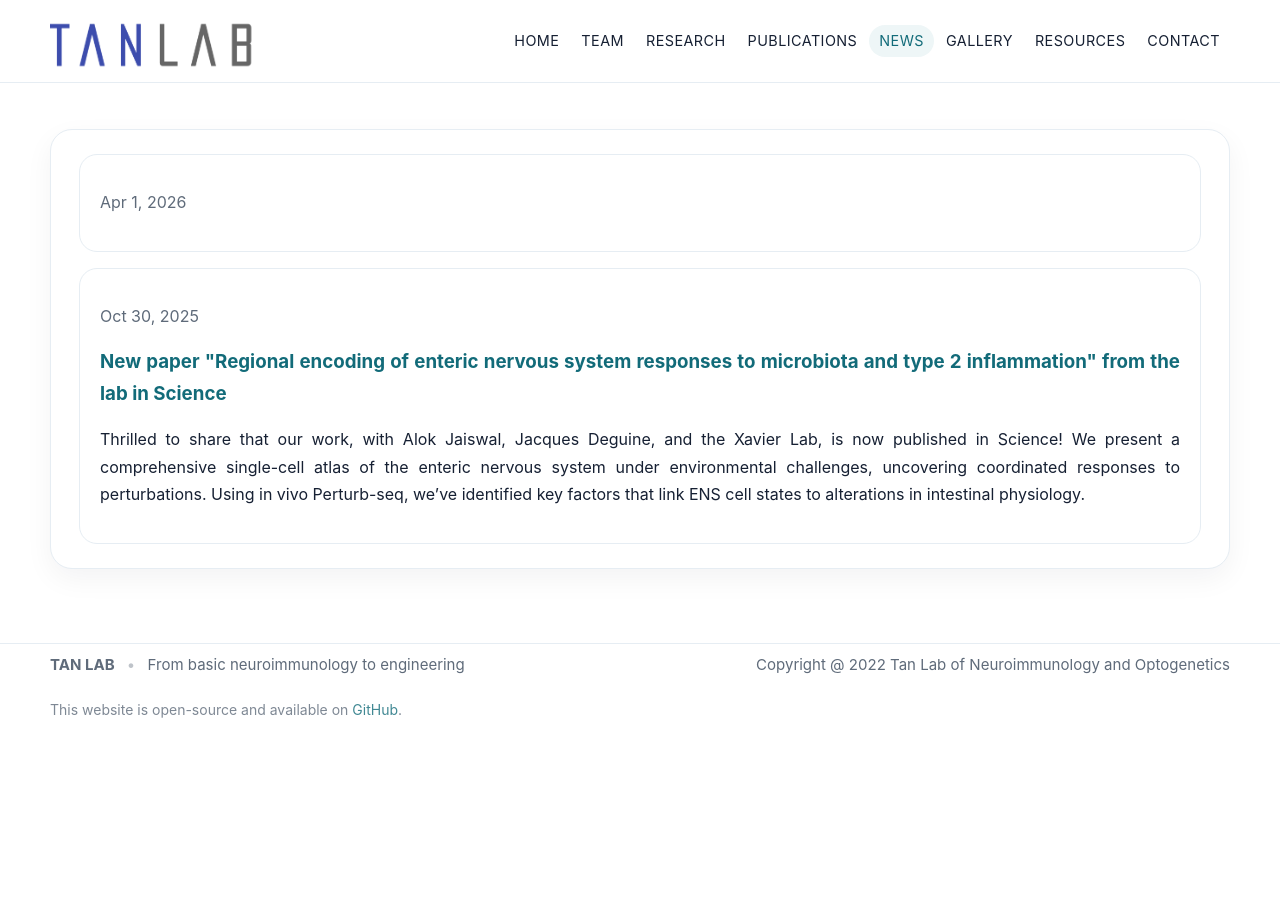
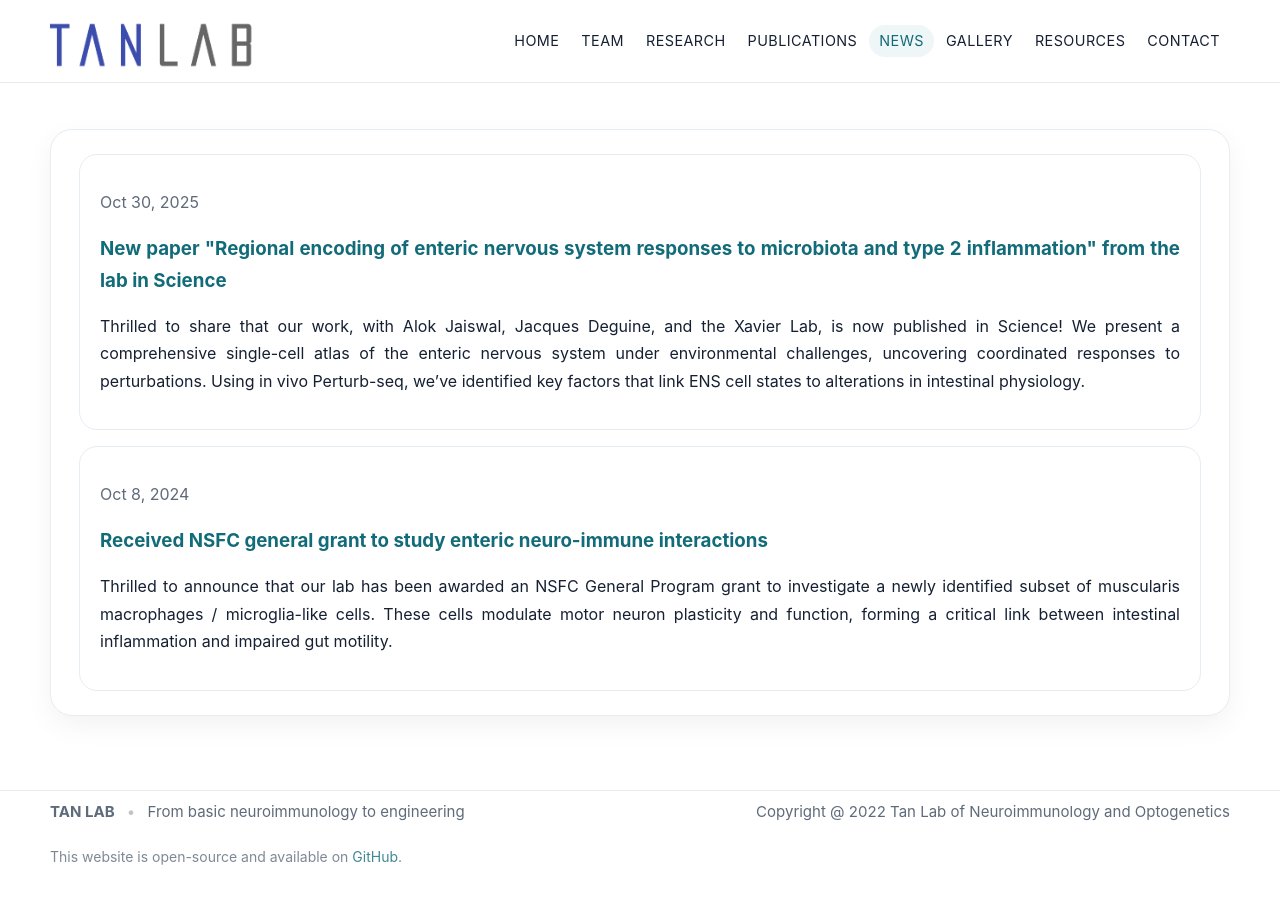
Before and after one commit to tanpenglab/tanpenglab.github.io, a Jekyll site: the page built from news.md, in a window 1280 px wide. Built offline with Jekyll 4.4.1, drawn with Linux system fonts in a browser that asks for light colours; part of the change alters nothing that is shown.

Commit message:
Update 2024-08-23-received-nsfc-grant-to-study-intestinal-neuro-immune-interactions.md

```diff
--- a/_posts/2024-08-23-received-nsfc-grant-to-study-intestinal-neuro-immune-interactions.md
+++ b/_posts/2024-08-23-received-nsfc-grant-to-study-intestinal-neuro-immune-interactions.md
@@ -1,7 +1,7 @@
 ---
 layout: post
-title: Received NSFC general grant to study enteric neuro-immune interactions
-updated: Oct 8, 2024
+title: "Received NSFC general grant to study enteric neuro-immune interactions"
+date: 2024-10-08
 image:
+---
 Thrilled to announce that our lab has been awarded an NSFC General Program grant to investigate a newly identified subset of muscularis macrophages / microglia-like cells. These cells modulate motor neuron plasticity and function, forming a critical link between intestinal inflammation and impaired gut motility.
----
```
